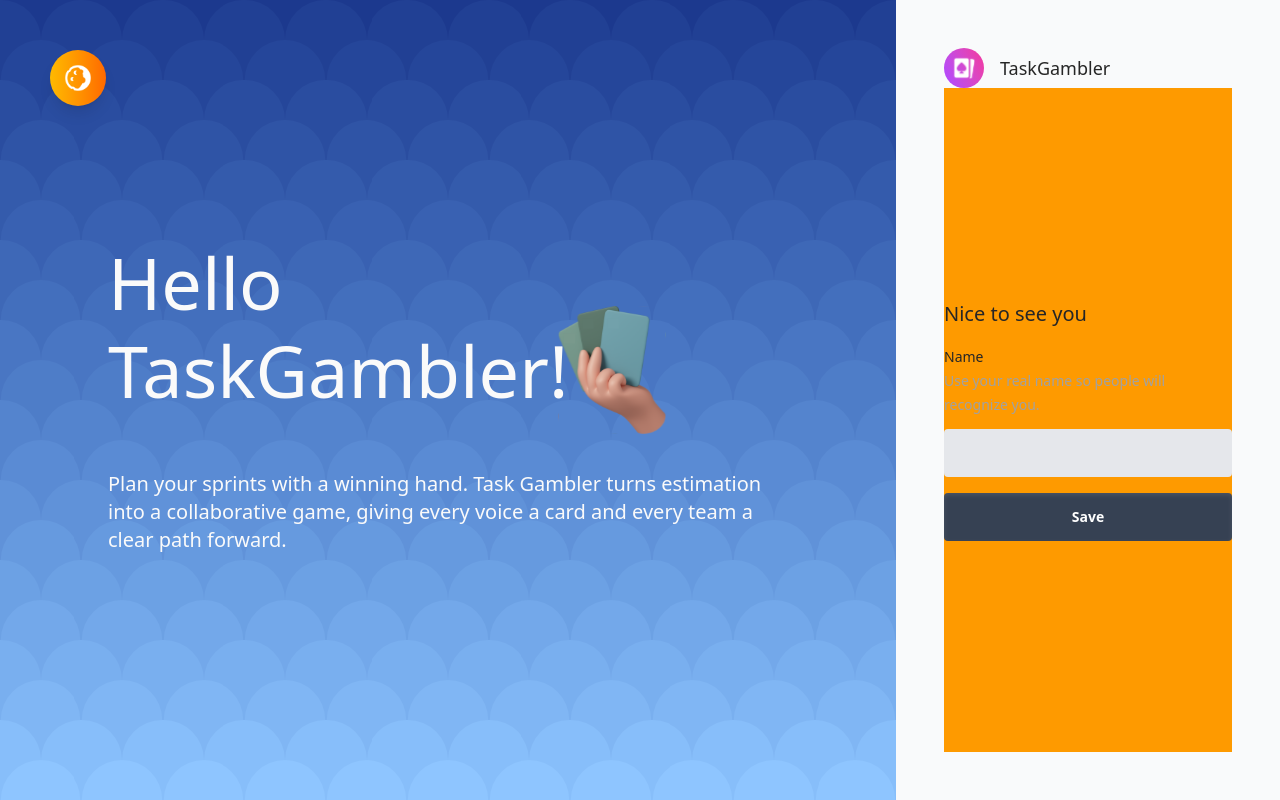
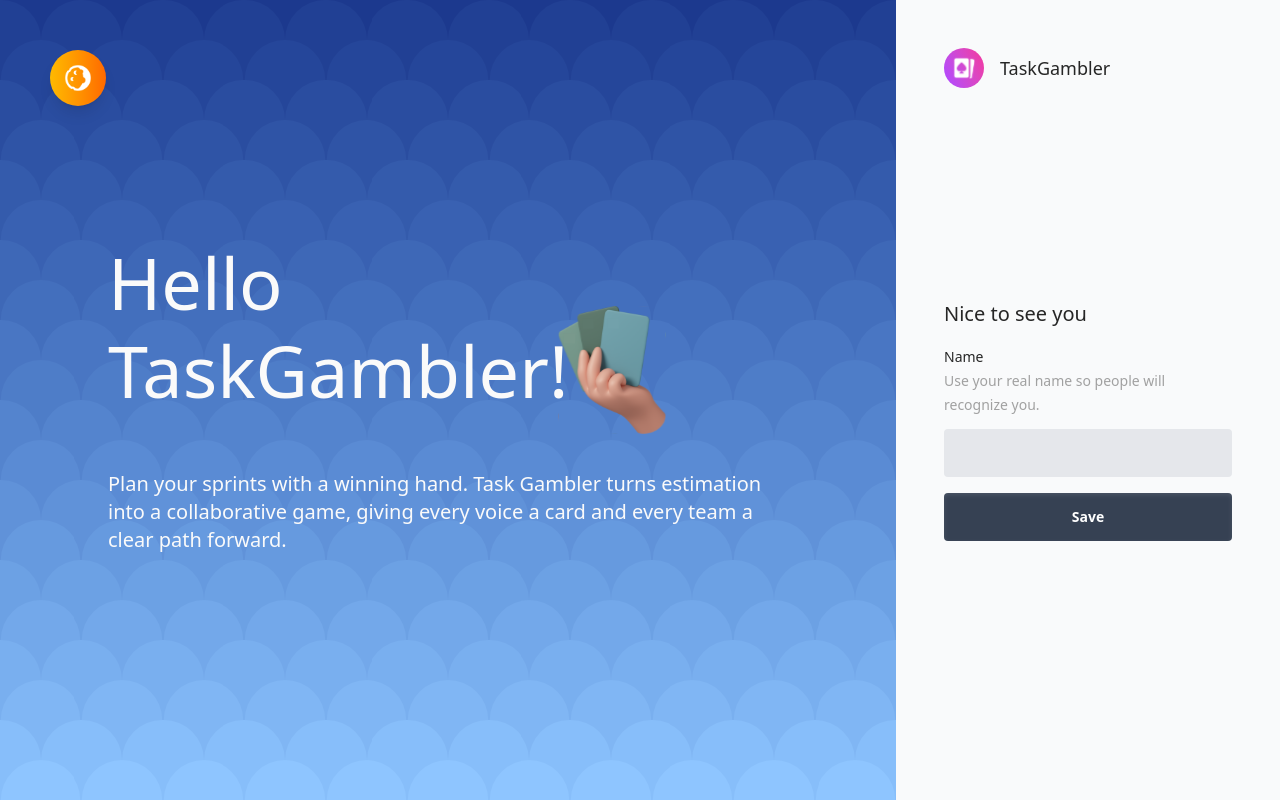
Before and after one commit to cristijigau/TaskGambler, a React (Vite) app: page / in a window 1280 px wide. Built offline with nearby package versions, Linux system fonts and the light colour scheme.

Commit message:
add dark theme styles

```diff
--- a/src/App.tsx
+++ b/src/App.tsx
@@ -1,7 +1,12 @@
+import { ThemeProvider } from "./contexts/ThemeProvider";
 import { MainLayout } from "./views/MainLayout";
 
 function App() {
-  return <MainLayout />;
+  return (
+    <ThemeProvider>
+      <MainLayout />
+    </ThemeProvider>
+  );
 }
 
 export default App;
--- a/src/components/AppLogo.tsx
+++ b/src/components/AppLogo.tsx
@@ -9,6 +9,8 @@ export const AppLogo = () => (
         className="size-6 absolute top-1/2 left-1/2 -translate-x-1/2 -translate-y-1/2"
       />
     </div>
-    <h4 className="text-lg font-medium text-neutral-800">TaskGambler</h4>
+    <h4 className="text-lg font-medium text-neutral-800 dark:text-neutral-100">
+      TaskGambler
+    </h4>
   </div>
 );
--- a/src/components/Button.tsx
+++ b/src/components/Button.tsx
@@ -5,10 +5,10 @@ import type { PropsWithChildren } from "react";
 // Normally I would use tailwind variants (https://www.tailwind-variants.org/)
 // I'm avoiding it for now to keep the dependencies low
 const primaryButtonClasses = cn(
-  "font-semibold bg-gray-700 text-white data-focus:outline-white",
+  "font-semibold bg-gray-700 text-white data-focus:outline-white dark:bg-gray-500",
   "data-hover:bg-gray-600 data-open:bg-gray-700",
   "shadow-inner shadow-white/10 focus:not-data-focus:outline-none data-focus:outline",
-  "transition-bg duration-150 data-hover:cursor-pointer"
+  "transition-colors duration-300 data-hover:cursor-pointer"
 );
 const secondaryButtonClasses = cn(
   "data-hover:cursor-pointer font-semibold text-white"
--- a/src/components/LoginForm.tsx
+++ b/src/components/LoginForm.tsx
@@ -49,15 +49,17 @@ export const LoginForm = ({ setIsLoggedIn }: Props) => {
   };
 
   return (
-    <div className="flex flex-col gap-4 size-full justify-center dark:bg-amber-500">
-      <h3 className="text-xl font-medium text-neutral-800">
+    <div className="flex flex-col gap-4 size-full justify-center">
+      <h3 className="text-xl font-medium text-neutral-800 dark:text-neutral-100">
         Nice to see you {savedUsername && ` again, ${savedUsername}!`}
       </h3>
       {!savedUsername && (
         <div className="w-full max-w-md">
           <Field>
-            <Label className="text-sm/6 text-neutral-800">Name</Label>
-            <Description className="text-sm/6 text-neutral-400 font-light">
+            <Label className="text-sm/6 text-neutral-800 dark:text-neutral-100">
+              Name
+            </Label>
+            <Description className="text-sm/6 text-neutral-400 font-light dark:text-neutral-100">
               Use your real name so people will recognize you.
             </Description>
             <Input
--- a/src/views/LoginView.tsx
+++ b/src/views/LoginView.tsx
@@ -3,9 +3,11 @@ import { AppLogo } from "../components/AppLogo";
 import { LoginForm } from "../components/LoginForm";
 import { useState } from "react";
 import cn from "classnames";
+import { useThemeContext } from "../hooks/useThemeContext";
 
 export const LoginView = () => {
   const [isLoggedIn, setIsLoggedIn] = useState(false);
+  const { isDark } = useThemeContext();
 
   const slideRightAnimationClasses = cn("transition-translate duration-500", {
     "translate-x-full": isLoggedIn,
@@ -21,13 +23,19 @@ export const LoginView = () => {
       })}
     >
       <div
-        className={`w-[70%] flex items-center justify-center bg-[url('/dragon-scales.svg')] transform-translate duration-500 bg-repeat-round ${slideLeftAnimationClasses}`}
+        className={cn(
+          `w-[70%] flex items-center justify-center transform-translate duration-500 bg-repeat-round ${slideLeftAnimationClasses}`,
+          {
+            "bg-[url('/dragon-scales.svg')]": !isDark,
+            "bg-[url('/dragon-scales-dark.svg')]": isDark,
+          }
+        )}
       >
         <AppPromo />
       </div>
       <div
         className={cn(
-          `bg-gray-50 flex-1 p-12 transition-translate duration-500 ${slideRightAnimationClasses}`
+          `bg-gray-50 flex-1 p-12 transition-translate duration-500 dark:bg-slate-800 ${slideRightAnimationClasses}`
         )}
       >
         <div className="flex flex-col size-full">
--- a/src/views/MainLayout.tsx
+++ b/src/views/MainLayout.tsx
@@ -1,16 +1,20 @@
 import { LoginView } from "./LoginView";
 import { PlanningView } from "./PlanningView";
 import { ThemeToggle } from "../components/ThemeToggle";
-import { ThemeProvider } from "../contexts/ThemeProvider";
+import { useThemeContext } from "../hooks/useThemeContext";
+import cn from "classnames";
 
 export const MainLayout = () => {
+  const { isDark } = useThemeContext();
   return (
-    <ThemeProvider>
-      <div className="relative size-full dark">
-        <LoginView />
-        <PlanningView />
-        <ThemeToggle />
-      </div>
-    </ThemeProvider>
+    <div
+      className={cn("relative size-full", {
+        dark: isDark,
+      })}
+    >
+      <LoginView />
+      <PlanningView />
+      <ThemeToggle />
+    </div>
   );
 };
--- a/src/views/PlanningView.tsx
+++ b/src/views/PlanningView.tsx
@@ -5,10 +5,12 @@ import { useState } from "react";
 import { PickedCard } from "../components/PickedCard";
 import { Button } from "../components/Button";
 import cn from "classnames";
+import { useThemeContext } from "../hooks/useThemeContext";
 
 export const PlanningView = () => {
   const [pickedCard, setPickedCard] = useState<CardValue | null>(null);
   const [isRevealed, setIsRevealed] = useState(false);
+  const { isDark } = useThemeContext();
 
   const handlePickCard = (value: CardValue) => {
     if (isRevealed) {
@@ -24,7 +26,12 @@ export const PlanningView = () => {
   };
 
   return (
-    <div className="relative flex flex-col size-full bg-[url('/deck.svg')] bg-no-repeat bg-cover">
+    <div
+      className={cn("relative flex flex-col size-full bg-no-repeat bg-cover", {
+        "bg-[url('/deck.svg')]": !isDark,
+        "bg-[url('/deck-dark.svg')]": isDark,
+      })}
+    >
       <div className="relative flex-1 z-10">
         <img
           src={pokerCore}
```
Also changed, not shown: public/deck-dark.svg (added), public/dragon-scales-dark.svg (added).
